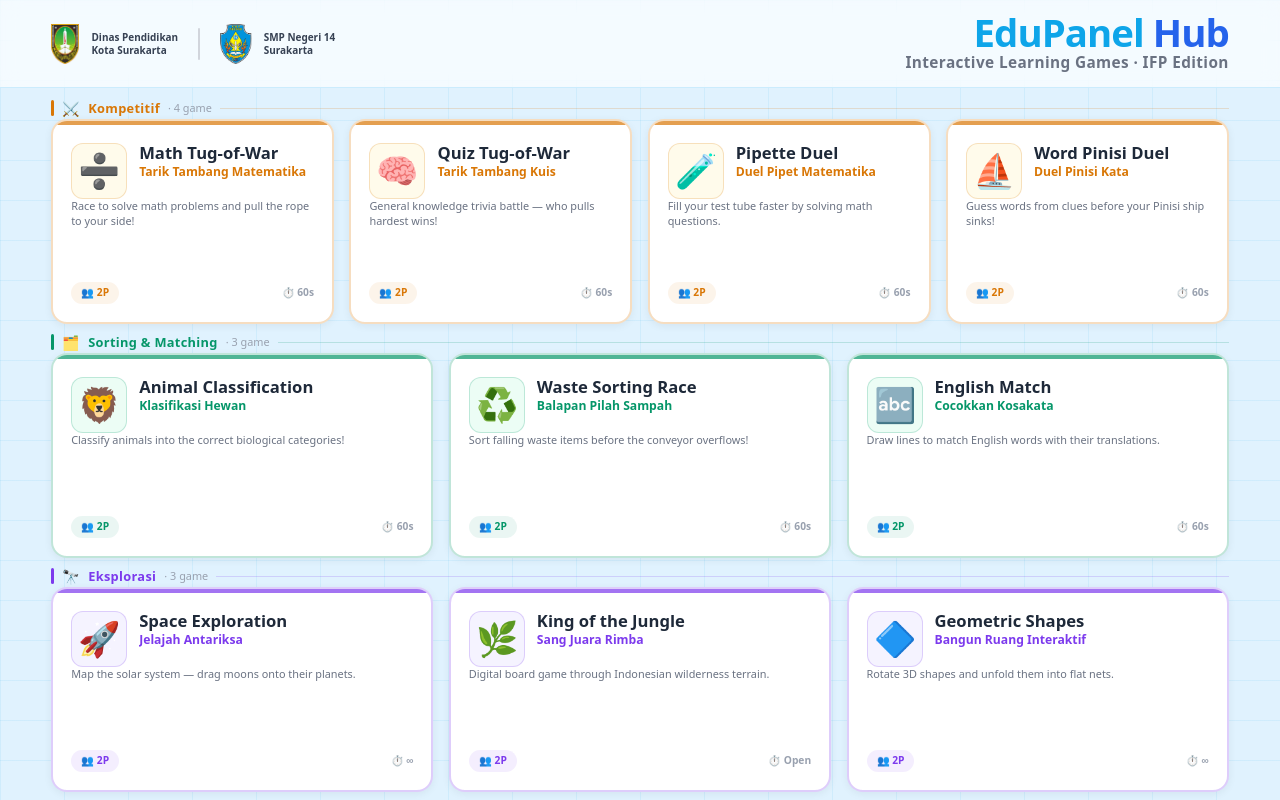
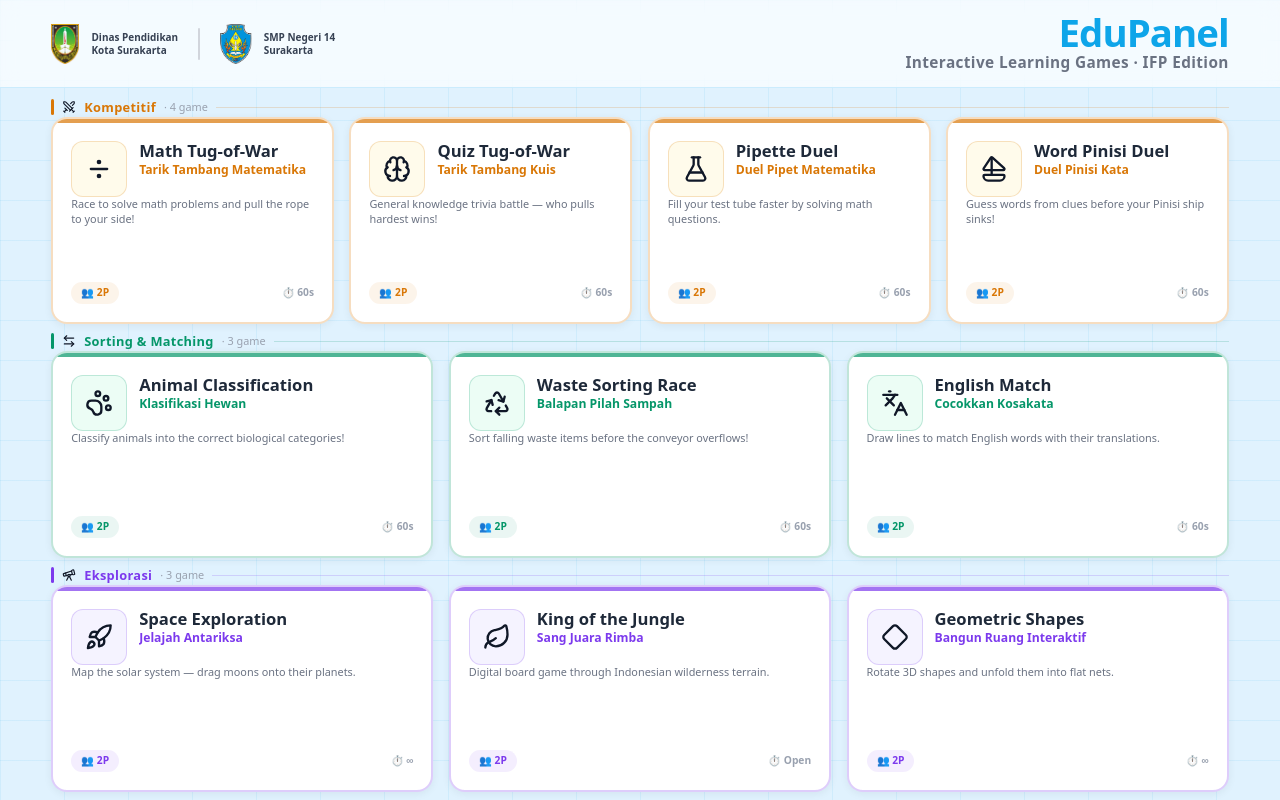
Before and after one commit to DiaztMF/EduPanel, a Next.js app: page / in a window 1280 px wide. Built offline with nearby package versions, Linux system fonts and the light colour scheme.

Commit message:
refactor: rebranding from "EduPanel Hub" to "EduPanel"

```diff
--- a/src/app/page.tsx
+++ b/src/app/page.tsx
@@ -3,6 +3,21 @@
 import { motion } from "framer-motion";
 import { GameCard } from "@/components/game/GameCard";
 import type { GameConfig } from "@/components/game/GameCard";
+import {
+  Divide,
+  Brain,
+  FlaskConical,
+  Sailboat,
+  PawPrint,
+  Recycle,
+  Languages,
+  Rocket,
+  Leaf,
+  Diamond,
+  Swords,
+  ArrowLeftRight,
+  Telescope,
+} from "lucide-react";
 
 const GAMES: GameConfig[] = [
   // ─── Category A: Competitive ───
@@ -11,7 +26,7 @@ const GAMES: GameConfig[] = [
     slug: "math-tug-of-war",
     title: "Math Tug-of-War",
     subtitle: "Tarik Tambang Matematika",
-    icon: "➗",
+    icon: <Divide size={28} />,
     category: "A",
     description: "Race to solve math problems and pull the rope to your side!",
     players: 2,
@@ -23,7 +38,7 @@ const GAMES: GameConfig[] = [
     slug: "quiz-tug-of-war",
     title: "Quiz Tug-of-War",
     subtitle: "Tarik Tambang Kuis",
-    icon: "🧠",
+    icon: <Brain size={28} />,
     category: "A",
     description: "General knowledge trivia battle — who pulls hardest wins!",
     players: 2,
@@ -35,7 +50,7 @@ const GAMES: GameConfig[] = [
     slug: "math-pipette-duel",
     title: "Pipette Duel",
     subtitle: "Duel Pipet Matematika",
-    icon: "🧪",
+    icon: <FlaskConical size={28} />,
     category: "A",
     description: "Fill your test tube faster by solving math questions.",
     players: 2,
@@ -47,7 +62,7 @@ const GAMES: GameConfig[] = [
     slug: "word-pinisi-duel",
     title: "Word Pinisi Duel",
     subtitle: "Duel Pinisi Kata",
-    icon: "⛵",
+    icon: <Sailboat size={28} />,
     category: "A",
     description: "Guess words from clues before your Pinisi ship sinks!",
     players: 2,
@@ -61,7 +76,7 @@ const GAMES: GameConfig[] = [
     slug: "animal-classification",
     title: "Animal Classification",
     subtitle: "Klasifikasi Hewan",
-    icon: "🦁",
+    icon: <PawPrint size={28} />,
     category: "B",
     description: "Classify animals into the correct biological categories!",
     players: 2,
@@ -73,7 +88,7 @@ const GAMES: GameConfig[] = [
     slug: "waste-sorting-race",
     title: "Waste Sorting Race",
     subtitle: "Balapan Pilah Sampah",
-    icon: "♻️",
+    icon: <Recycle size={28} />,
     category: "B",
     description: "Sort falling waste items before the conveyor overflows!",
     players: 2,
@@ -85,7 +100,7 @@ const GAMES: GameConfig[] = [
     slug: "english-match",
     title: "English Match",
     subtitle: "Cocokkan Kosakata",
-    icon: "🔤",
+    icon: <Languages size={28} />,
     category: "B",
     description: "Draw lines to match English words with their translations.",
     players: 2,
@@ -99,7 +114,7 @@ const GAMES: GameConfig[] = [
     slug: "space-exploration",
     title: "Space Exploration",
     subtitle: "Jelajah Antariksa",
-    icon: "🚀",
+    icon: <Rocket size={28} />,
     category: "C",
     description: "Map the solar system — drag moons onto their planets.",
     players: 2,
@@ -111,7 +126,7 @@ const GAMES: GameConfig[] = [
     slug: "king-of-jungle",
     title: "King of the Jungle",
     subtitle: "Sang Juara Rimba",
-    icon: "🌿",
+    icon: <Leaf size={28} />,
     category: "C",
     description: "Digital board game through Indonesian wilderness terrain.",
     players: 2,
@@ -123,7 +138,7 @@ const GAMES: GameConfig[] = [
     slug: "geometric-shapes",
     title: "Geometric Shapes",
     subtitle: "Bangun Ruang Interaktif",
-    icon: "🔷",
+    icon: <Diamond size={28} />,
     category: "C",
     description: "Rotate 3D shapes and unfold them into flat nets.",
     players: 2,
@@ -138,7 +153,7 @@ const CATEGORIES = [
     id: "A",
     label: "Kompetitif",
     labelEn: "Competitive",
-    icon: "⚔️",
+    icon: <Swords size={14} />,
     color: "#d97706",      // amber-600
     bg: "#fffbeb",         // amber-50
     borderColor: "#fde68a", // amber-200
@@ -148,7 +163,7 @@ const CATEGORIES = [
     id: "B",
     label: "Sorting & Matching",
     labelEn: "Sort & Match",
-    icon: "🗂️",
+    icon: <ArrowLeftRight size={14} />,
     color: "#059669",      // emerald-600
     bg: "#ecfdf5",         // emerald-50
     borderColor: "#a7f3d0", // emerald-200
@@ -158,7 +173,7 @@ const CATEGORIES = [
     id: "C",
     label: "Eksplorasi",
     labelEn: "Exploration",
-    icon: "🔭",
+    icon: <Telescope size={14} />,
     color: "#7c3aed",      // violet-600
     bg: "#f5f3ff",         // violet-50
     borderColor: "#ddd6fe", // violet-200
@@ -269,7 +284,7 @@ export default function DashboardPage() {
             className="font-black leading-none tracking-tight text-[#0ea5e9]"
             style={{ fontSize: "var(--text-xl)" }}
           >
-            EduPanel <span className="text-[#2563eb]">Hub</span>
+            EduPanel
           </h1>
           <p
             className="text-gray-500 font-bold tracking-wide mt-1"
@@ -308,7 +323,7 @@ export default function DashboardPage() {
                   className="rounded-full flex-shrink-0"
                   style={{ width: "3px", height: "clamp(14px, 2vh, 22px)", background: cat.color }}
                 />
-                <span style={{ fontSize: "clamp(12px, 1.1vw, 16px)" }}>{cat.icon}</span>
+                <span>{cat.icon}</span>
                 <span
                   className="font-black tracking-wide"
                   style={{ fontSize: "clamp(11px, 1vw, 15px)", color: cat.color }}
```
